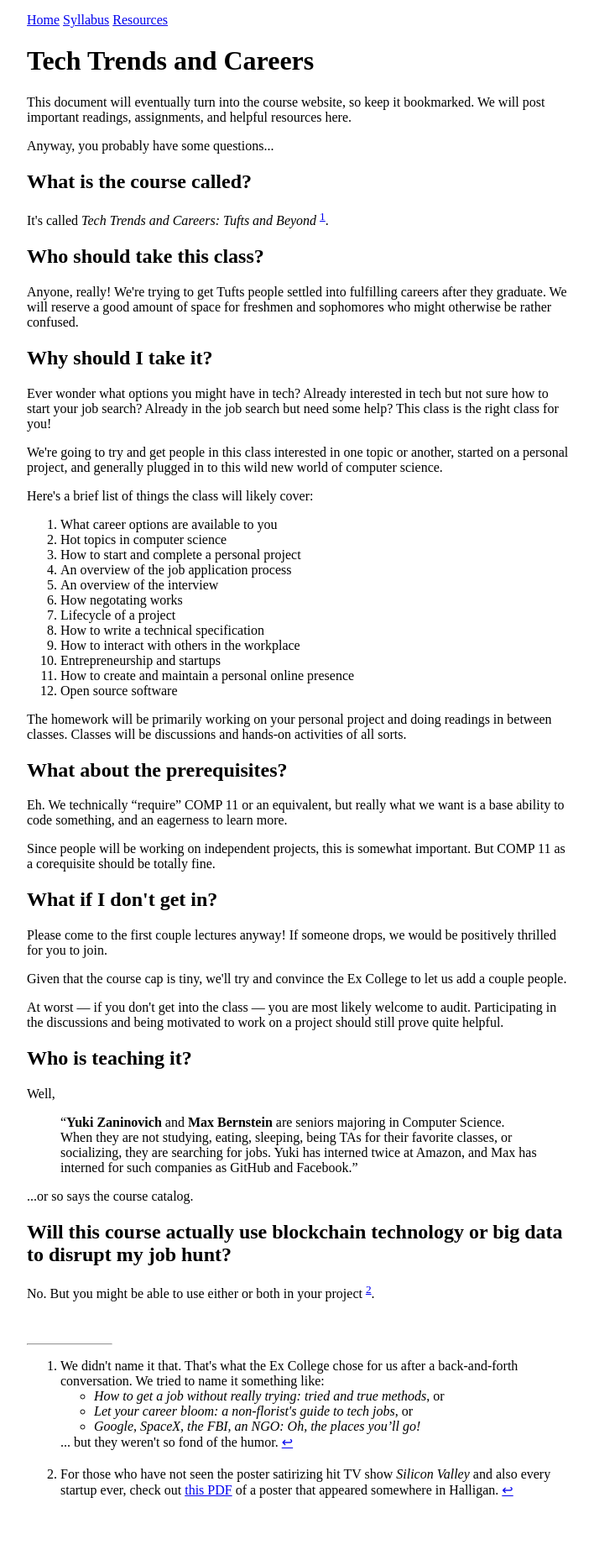
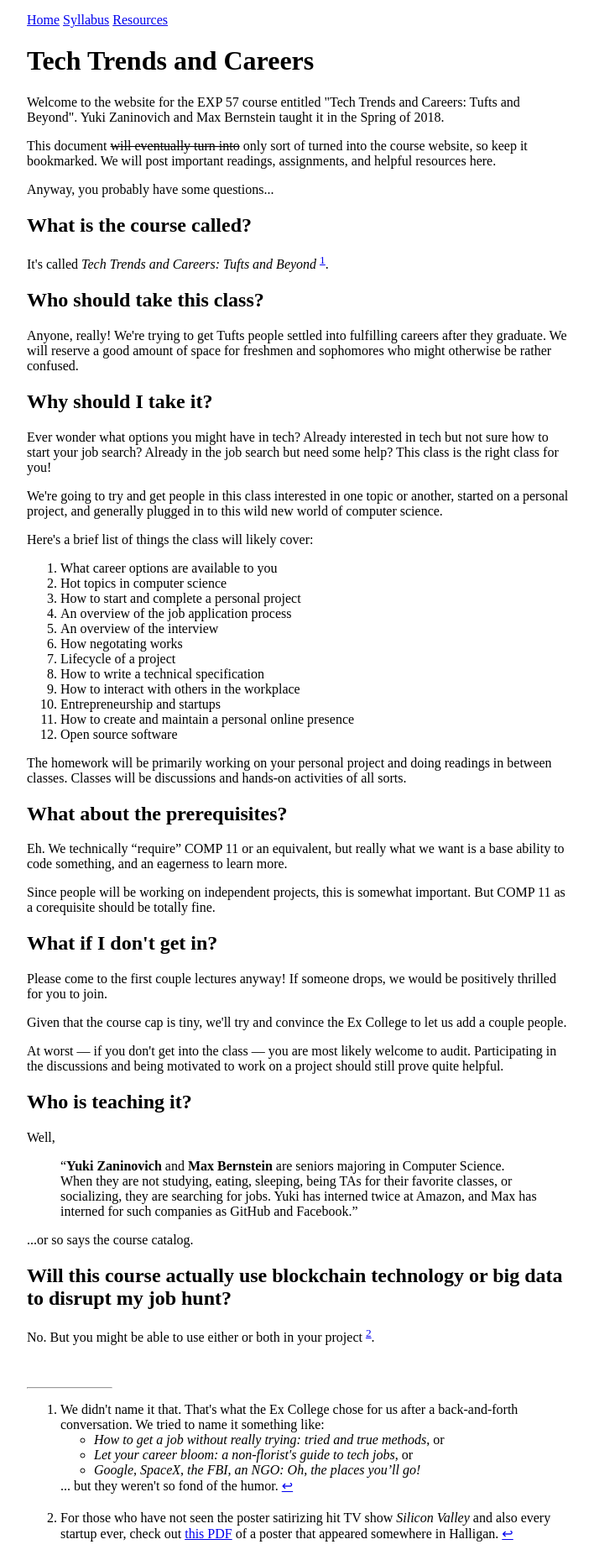
Before and after one commit to tekknolagi/excollege, a Jekyll site: the page built from index.md, in a window 1280 px wide. Shown: the whole page at 84% size, without its empty margins (16-724 px from the left). Built offline with Jekyll 4.4.1, drawn with Linux system fonts in a browser that asks for light colours; before the commit the page ends 1800 px from its top, so only the background shows below that.

Commit message:
Update website to note that it is now complete

```diff
--- a/index.md
+++ b/index.md
@@ -5,9 +5,14 @@ layout: page
 ---
 
 <p>
-This document will eventually turn into the course website, so keep
-it bookmarked. We will post important readings, assignments, and
-helpful resources here.
+Welcome to the website for the EXP 57 course entitled "Tech Trends and Careers:
+Tufts and Beyond". Yuki Zaninovich and Max Bernstein taught it in the Spring of
+2018.
+</p>
+<p>
+This document <del>will eventually turn into</del> only sort of turned into the
+course website, so keep it bookmarked. We will post important readings,
+assignments, and helpful resources here.
 </p>
 <p>
 Anyway, you probably have some questions...
```
